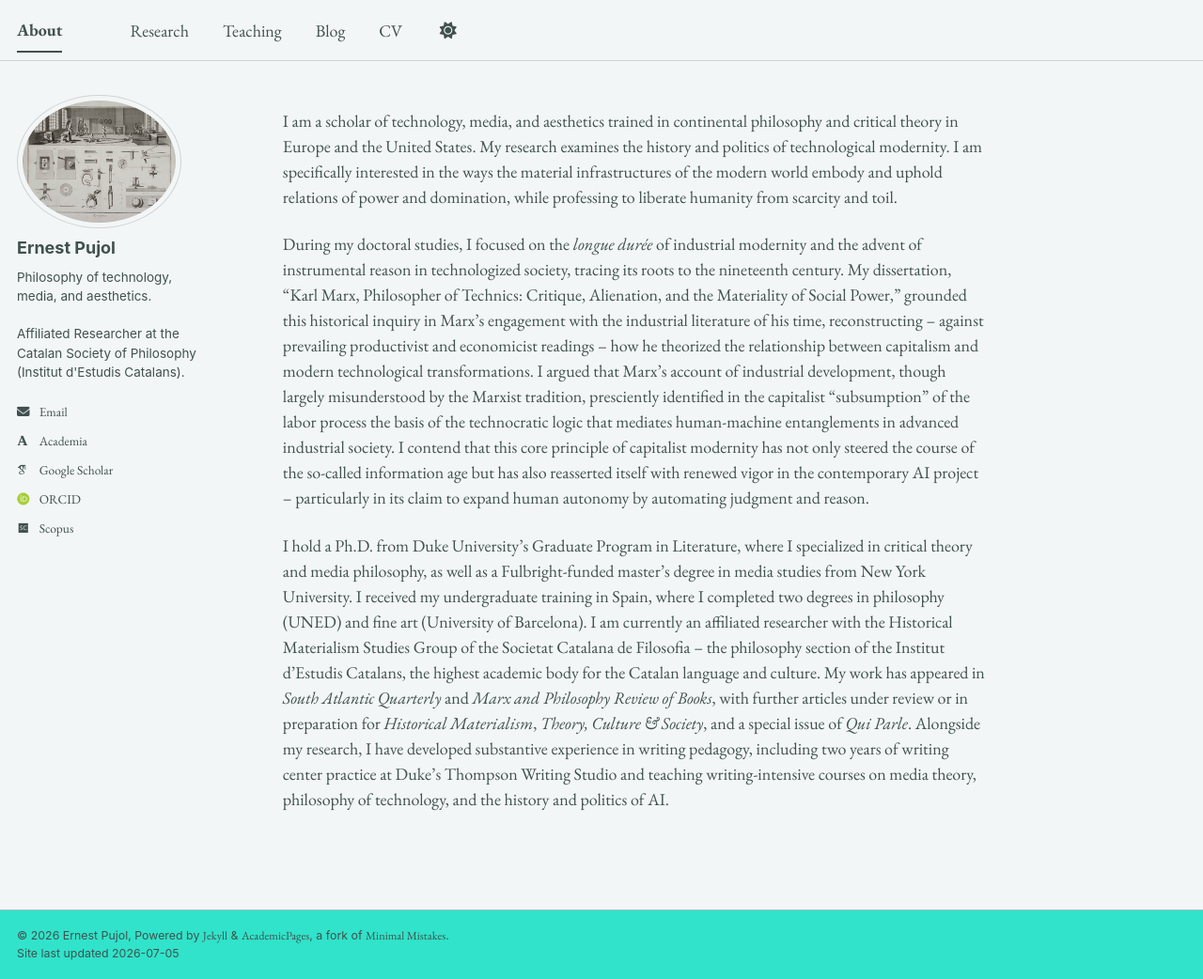
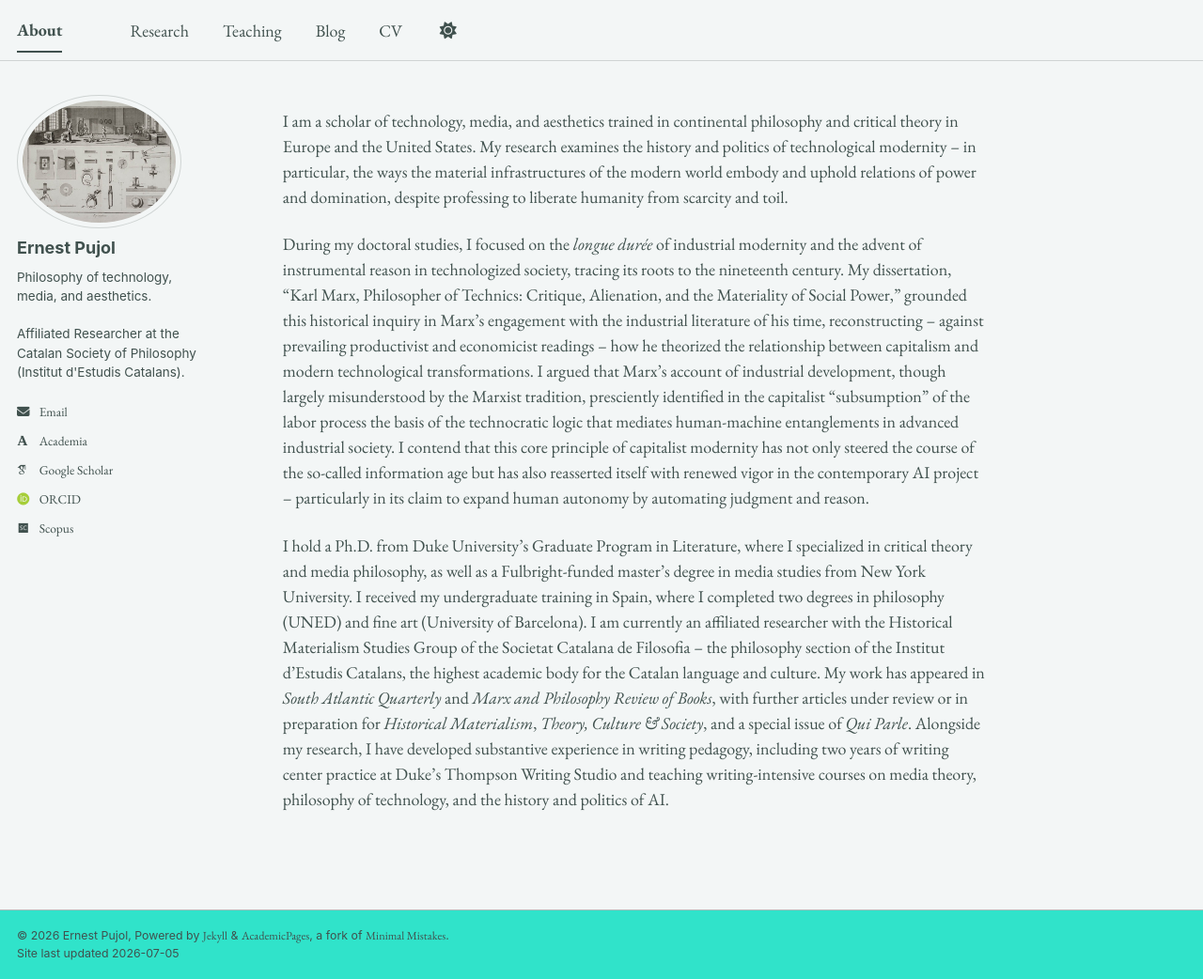
Before and after one commit to epujol90/epujol90.github.io, a Jekyll site: the page built from _pages/about.md, in a window 1280 px wide and 1042 px high. Shown: the whole window at 94% size. Built offline with Jekyll 4.4.1, drawn with Linux system fonts in a browser that asks for light colours; some web fonts are replaced; a script bundle is joined from its source files by our own code; library files that are not in the unit come from our copies.

Commit message:
Update about.md

```diff
--- a/_pages/about.md
+++ b/_pages/about.md
@@ -6,7 +6,7 @@ redirect_from:
   - /about/
   - /about.html
 ---
-I am a scholar of technology, media, and aesthetics trained in continental philosophy and critical theory in Europe and the United States. My research examines the history and politics of technological modernity. I am specifically interested in the ways the material infrastructures of the modern world embody and uphold relations of power and domination, while professing to liberate humanity from scarcity and toil.
+I am a scholar of technology, media, and aesthetics trained in continental philosophy and critical theory in Europe and the United States. My research examines the history and politics of technological modernity -- in particular, the ways the material infrastructures of the modern world embody and uphold relations of power and domination, despite professing to liberate humanity from scarcity and toil.
 
 During my doctoral studies, I focused on the _longue durée_ of industrial modernity and the advent of instrumental reason in technologized society, tracing its roots to the nineteenth century. My dissertation, “Karl Marx, Philosopher of Technics: Critique, Alienation, and the Materiality of Social Power,” grounded this historical inquiry in Marx’s engagement with the industrial literature of his time, reconstructing -- against prevailing productivist and economicist readings -- how he theorized the relationship between capitalism and modern technological transformations. I argued that Marx’s account of industrial development, though largely misunderstood by the Marxist tradition, presciently identified in the capitalist "subsumption" of the labor process the basis of the technocratic logic that mediates human-machine entanglements in advanced industrial society. I contend that this core principle of capitalist modernity has not only steered the course of the so-called information age but has also reasserted itself with renewed vigor in the contemporary AI project -- particularly in its claim to expand human autonomy by automating judgment and reason.
 
```
